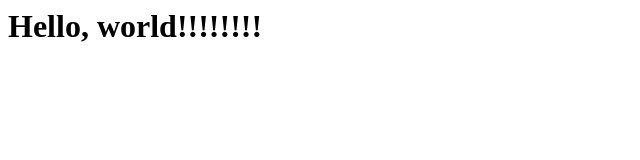
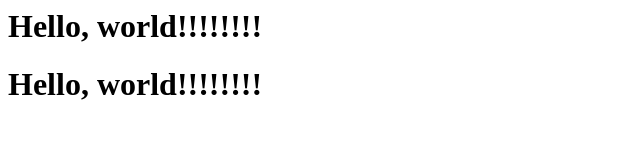
Before and after one commit to pirate3000/my_work_project, a plain HTML site: page index.html in a window 1280 px wide. Shown: the whole page, without its empty margins (0-640 px from the left). Drawn offline with Linux system fonts and the light colour scheme.

Commit message:
Added new line.

```diff
--- a/index.html
+++ b/index.html
@@ -1 +1,2 @@
 <h1>Hello, world!!!!!!!!</h1>
+<h1>Hello, world!!!!!!!!</h1>
```
